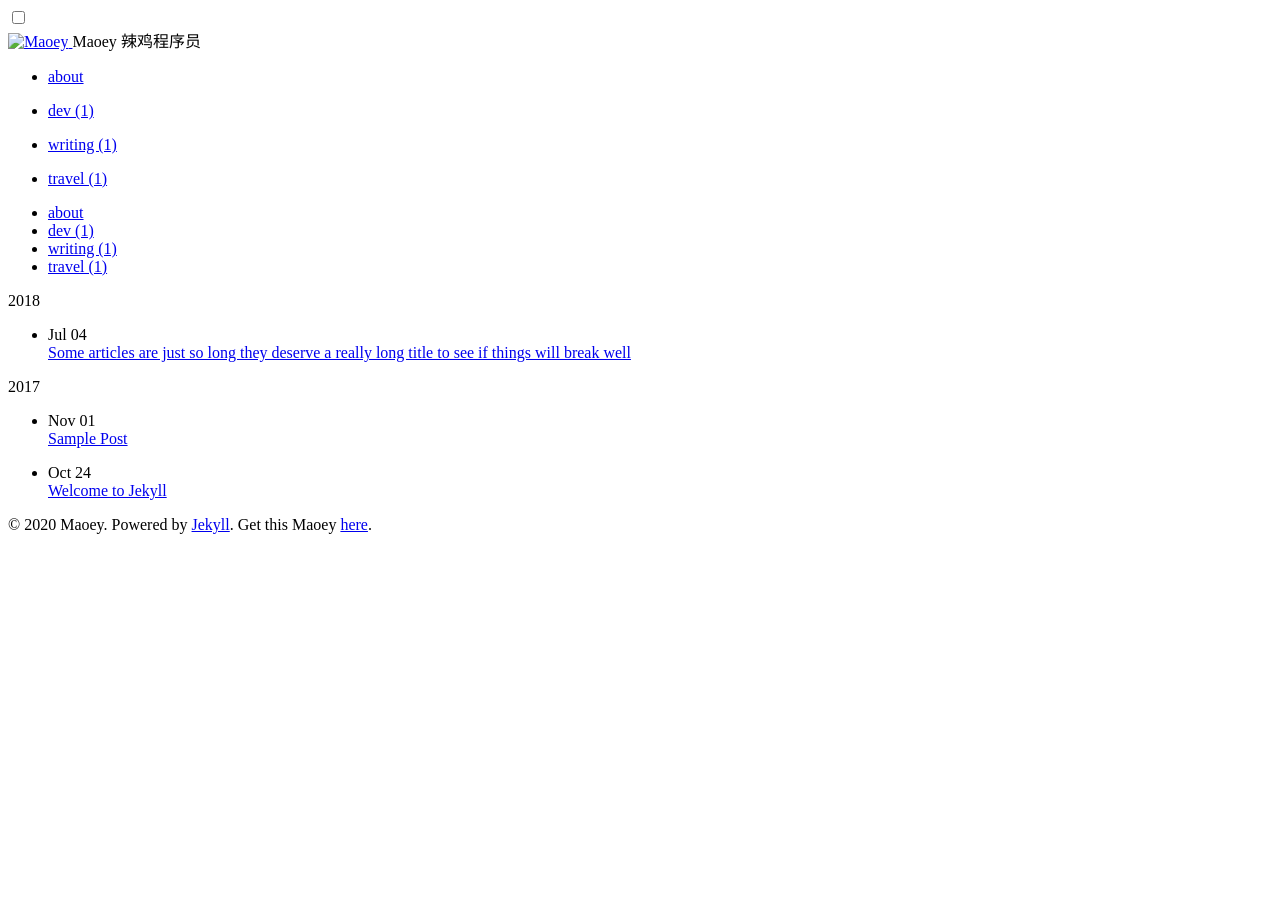
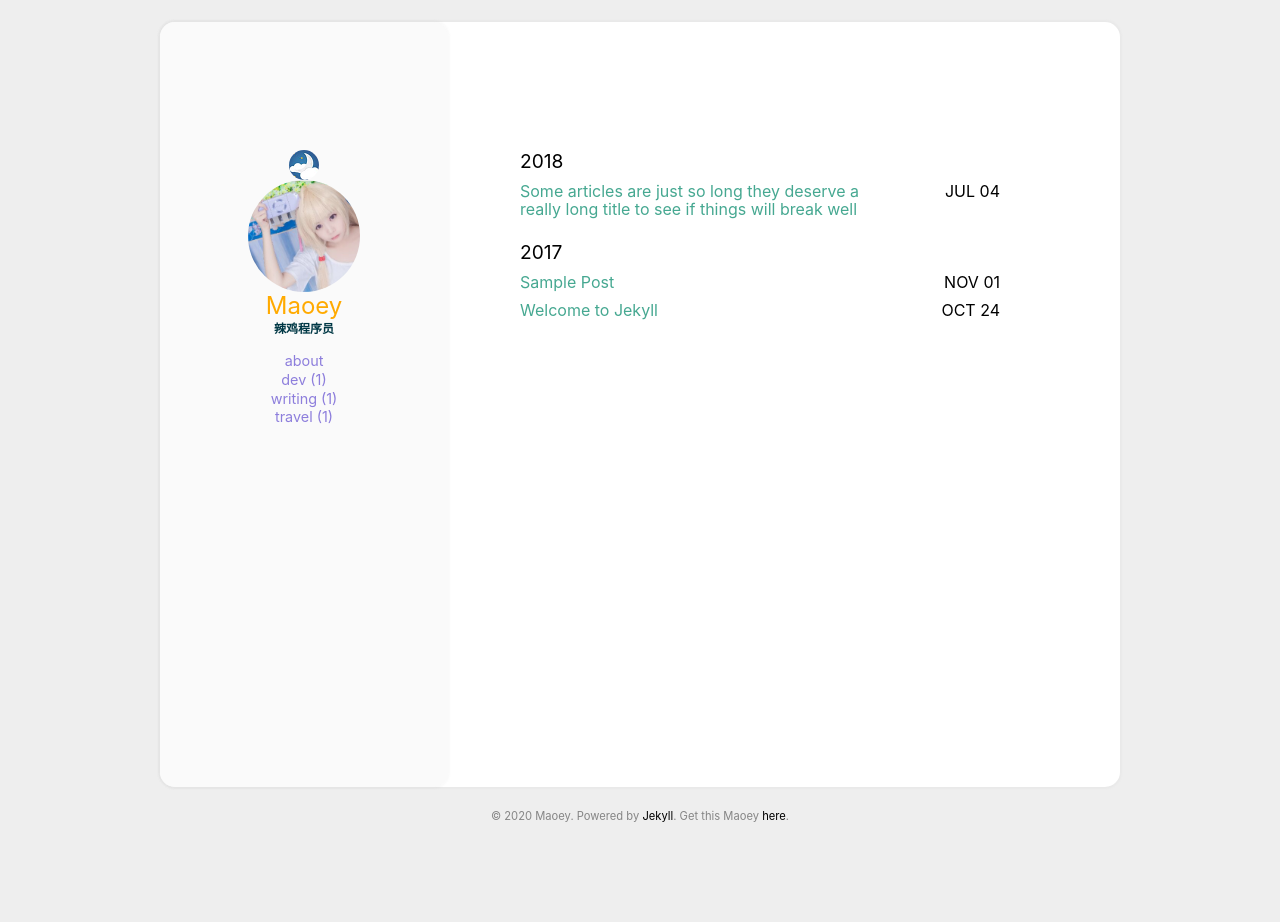
Before and after one commit to Maoey/Maoey.github.io, a Jekyll site: the page built from index.html, in a window 1280 px wide. Built offline with Jekyll 4.4.1, drawn with Linux system fonts in a browser that asks for light colours; before the commit the page ends 900 px from its top, so only the background shows below that; part of the change alters nothing that is shown.

```diff
--- a/_config.yml
+++ b/_config.yml
@@ -6,7 +6,7 @@ description: > # this means to ignore newlines until "baseurl"
   line in _config.yml. It will appear in your document head meta (for
   Google search results) and in your feed.xml site description.
 
-baseurl: http://Maoey.github.io # the subpath of the site
+baseurl:  # the subpath of the site
 url: http://Maoey.github.io # the base hostname & protocol for your site
 
 permalink: /:year-:month/:title
```
